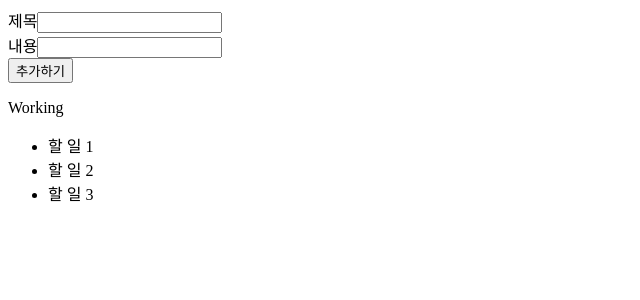
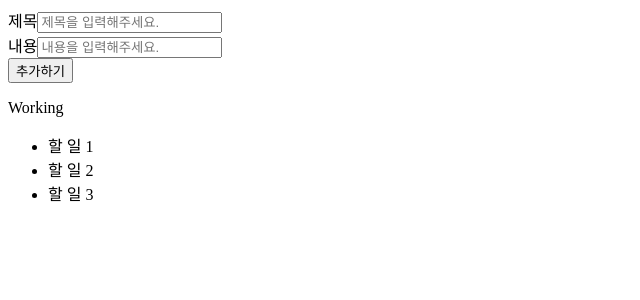
Before and after one commit to dnwn-9001/react-todolist, a React (Create React App) app: page / in a window 1280 px wide. Shown: the top 300 px of the page, without its empty margins (0-640 px from the left). Built offline with nearby package versions, Linux system fonts and the light colour scheme.

Commit message:
✨input 컴포넌트 구현

```diff
--- a/src/components/input/Input.js
+++ b/src/components/input/Input.js
@@ -1,15 +1,31 @@
 import React from "react";
 
-const Input = () => {
+const Input = ({
+  onClick,
+  onChangeTitle,
+  onChangeContent,
+  titleVal,
+  contentVal,
+}) => {
   return (
-    <form>
+    <form onSubmit={onClick}>
       <div>
         <sapn>제목</sapn>
-        <input />
+        <input
+          type="text"
+          placeholder="제목을 입력해주세요."
+          onChange={onChangeTitle}
+          value={titleVal}
+        />
       </div>
       <div>
         <sapn>내용</sapn>
-        <input />
+        <input
+          type="text"
+          placeholder="내용을 입력해주세요."
+          onChange={onChangeContent}
+          value={contentVal}
+        />
       </div>
       <button type="submit">추가하기</button>
     </form>
```
